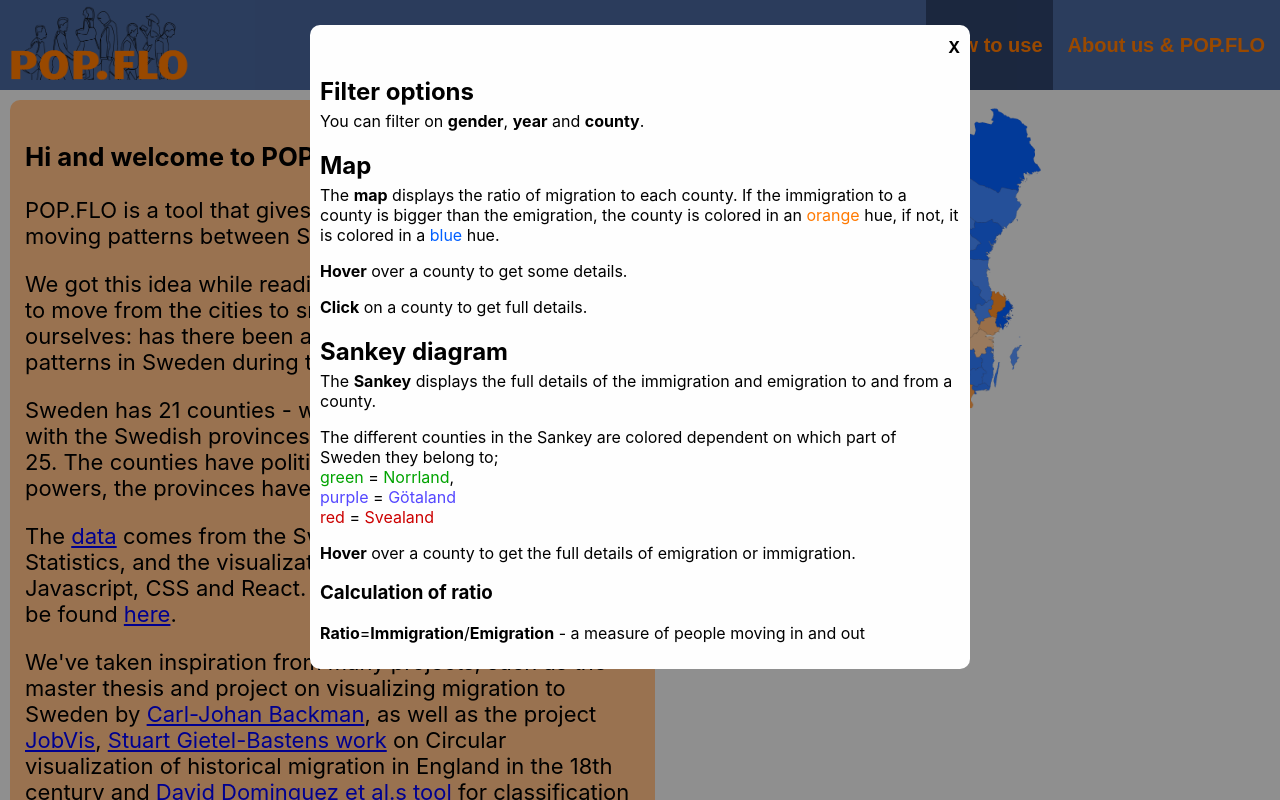
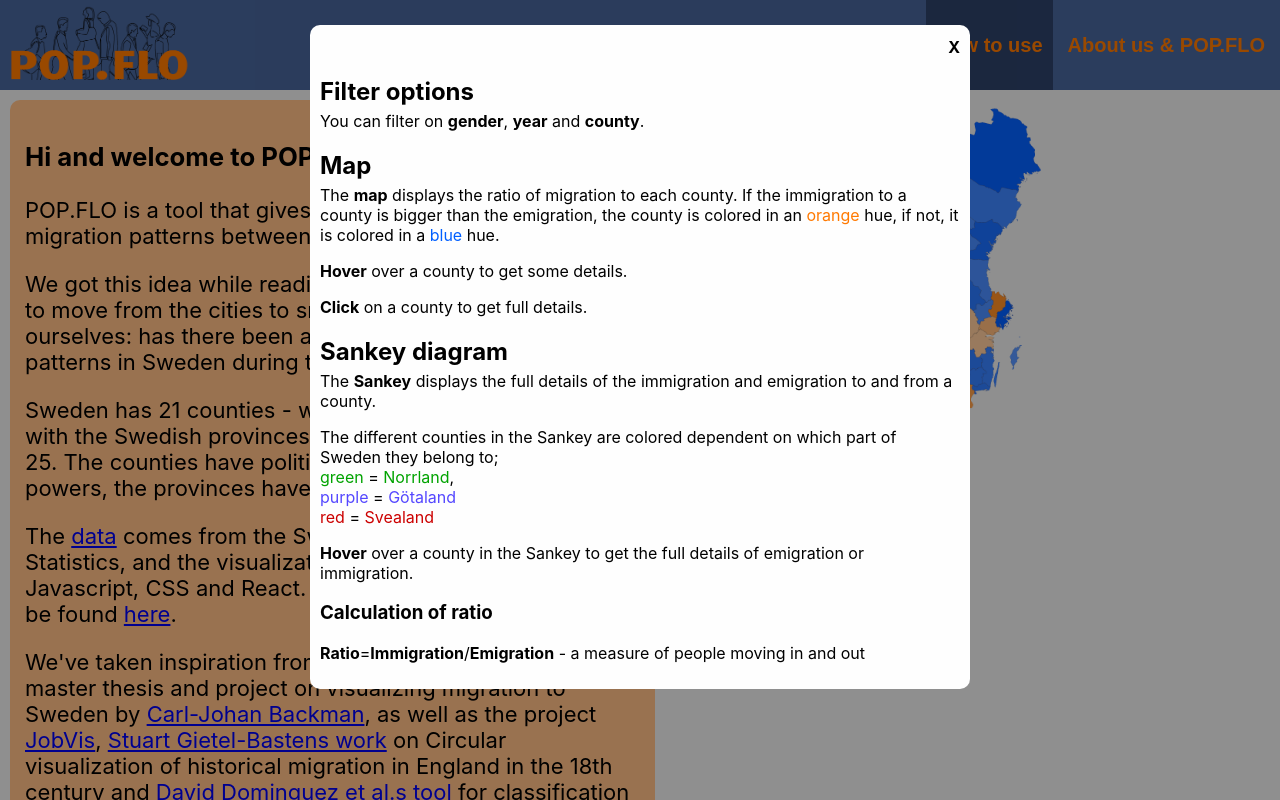
Before and after one commit to agyllang/DH2321-POP.FLO, a React (Create React App) app in the folder pop-flo/: page /DH2321-POP.FLO/about in a window 1280 px wide. Both pictures are taken after a click on the button "How to use". Shown: the top 800 px of the page. Built offline with nearby package versions, Linux system fonts and the light colour scheme.

Commit message:
final things

```diff
--- a/pop-flo/src/components/about.js
+++ b/pop-flo/src/components/about.js
@@ -22,7 +22,7 @@ class About extends React.Component {
                     <div className="aboutblock">
                     <h3>Hi and welcome to POP.FLO!</h3>
                             <p>POP.FLO is a tool that gives you the possibility to
-                                visualize moving patterns between Swedish counties, "län".
+                                visualize migration patterns between Swedish counties, "län".
                             </p>
                             <p>We got this idea while reading about Corona driving people to move
                             from the cities to smaller municipalities. We asked ourselves: has there
--- a/pop-flo/src/components/explanation.js
+++ b/pop-flo/src/components/explanation.js
@@ -29,7 +29,7 @@ function Explanation({ show, setShow }) {
                         they belong to; <br></br><text className="green">green</text> = <text className="green">Norrland</text>, <br></br><text className="purple">purple</text> = <text className="purple">Götaland</text>
                     <br></br> <text className="red">red</text> = <text className="red">Svealand</text>
                     </p>
-                <p><b>Hover</b> over a county to get the full details of emigration or immigration.</p>
+                <p><b>Hover</b> over a county in the Sankey to get the full details of emigration or immigration.</p>
                 <p>
                     <h3>Calculation of ratio</h3>
                 <b>Ratio</b>=<b>Immigration</b>/<b>Emigration</b> - a measure of people moving in and out </p>
```
